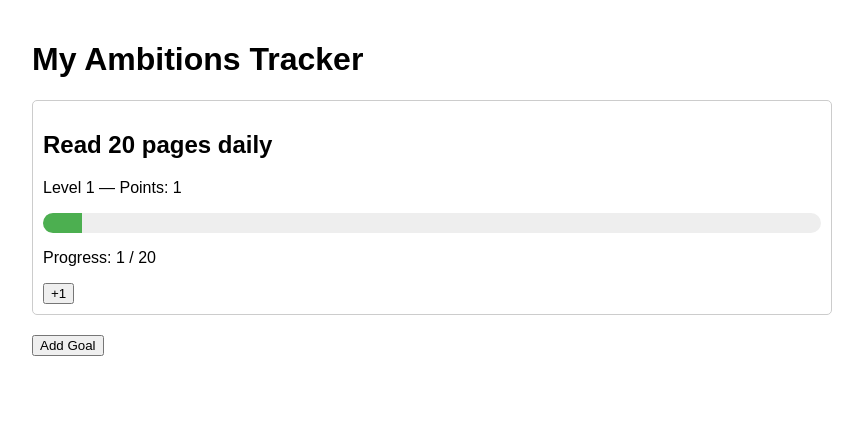
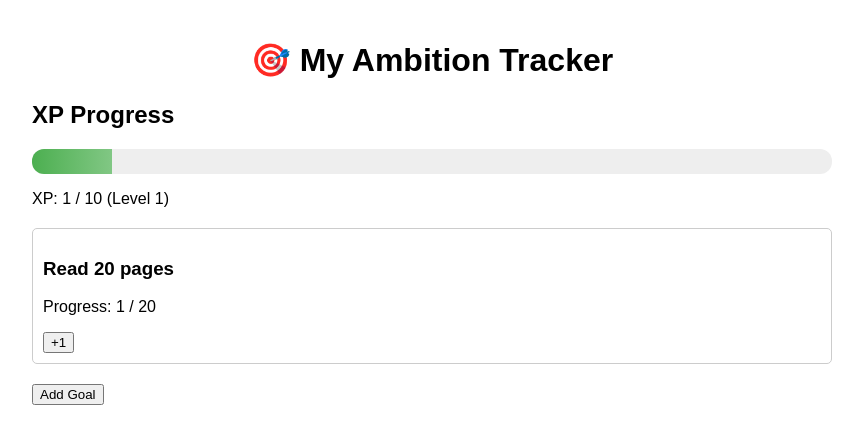
Before and after one commit to chasingtomorrow358/FunTracker, a plain HTML site: page index.html in a window 1280 px wide. Both pictures are taken after a click on the button "+1". Shown: the whole page, without its empty margins (208-1071 px from the left). Drawn offline with Linux system fonts and the light colour scheme.

Commit message:
Update index.html

```diff
--- a/index.html
+++ b/index.html
@@ -1,45 +1,74 @@
 <!DOCTYPE html>
-<html>
+<html lang="en">
 <head>
-  <meta charset="utf-8">
-  <title>My Progress Tracker</title>
+  <meta charset="UTF-8">
+  <title>My Ambition Tracker</title>
   <style>
     body { font-family: sans-serif; padding: 20px; max-width: 800px; margin: auto; }
+    h1 { text-align: center; }
+
+    /* XP Bar */
+    .xp-bar { margin: 20px 0; }
+    .progress-bar { height: 25px; background: #eee; border-radius: 12px; overflow: hidden; }
+    .progress-bar-inner { height: 100%; background: linear-gradient(90deg, #4caf50, #81c784); width: 0%; transition: width 0.5s; }
+
+    /* Goals */
     .goal { margin-bottom: 20px; padding: 10px; border: 1px solid #ccc; border-radius: 5px; }
-    .progress-bar { height: 20px; background: #eee; border-radius: 10px; overflow: hidden; }
-    .progress-bar-inner { height: 100%; background: #4caf50; width: 0%; transition: width 0.5s; }
     .badge { display: inline-block; margin: 5px; padding: 5px 10px; background: gold; border-radius: 5px; }
   </style>
 </head>
 <body>
-  <h1>My Ambitions Tracker</h1>
-  <div id="dashboard">
-    <!-- Goals will go here -->
+  <h1>🎯 My Ambition Tracker</h1>
+
+  <!-- XP Bar -->
+  <div class="xp-bar">
+    <h2>XP Progress</h2>
+    <div class="progress-bar">
+      <div id="xp-bar-inner" class="progress-bar-inner"></div>
+    </div>
+    <p id="xp-info">XP: 0 / 10 (Level 1)</p>
+    <div id="rewards"></div>
   </div>
+
+  <div id="dashboard"></div>
   <button id="add-goal">Add Goal</button>
 
   <script>
-    // Data structure for goals
+    // --- SETTINGS ---
+    const POINTS_PER_ACTION = 1;   // Punkte pro Klick
+    const XP_PER_LEVEL = 10;       // Punkte für ein Level
+
+    // --- STATE ---
+    let totalXP = 0;
+    let currentLevel = 1;
+    let rewards = [];
+
     let goals = [
-      // Example
-      { id: 1, name: "Read 20 pages daily", target: 20, progress: 0, streak: 0, points: 0 }
+      { id: 1, name: "Read 20 pages", target: 20, progress: 0 }
     ];
 
-    // Gamification settings
-    const POINTS_PER_UNIT = 1;  // e.g. 1 point per 'unit' of progress
-    const LEVEL_THRESHOLDS = [0, 50, 150, 300, 500]; // points needed for levels 1,2,3...
+    // --- FUNCTIONS ---
+    function renderXP() {
+      const xpInLevel = totalXP % XP_PER_LEVEL;
+      const percent = (xpInLevel / XP_PER_LEVEL) * 100;
+
+      document.getElementById("xp-bar-inner").style.width = percent + "%";
+      document.getElementById("xp-info").innerText =
+        `XP: ${xpInLevel} / ${XP_PER_LEVEL} (Level ${currentLevel})`;
+
+      // Rewards anzeigen
+      document.getElementById("rewards").innerHTML =
+        rewards.map(r => `<span class="badge">🏆 ${r}</span>`).join(" ");
+    }
 
     function renderGoals() {
-      const dash = document.getElementById('dashboard');
-      dash.innerHTML = '';
+      const dash = document.getElementById("dashboard");
+      dash.innerHTML = "";
       goals.forEach(goal => {
-        const div = document.createElement('div');
-        div.className = 'goal';
-        const level = getLevel(goal.points);
+        const div = document.createElement("div");
+        div.className = "goal";
         div.innerHTML = `
-          <h2>${goal.name}</h2>
-          <p>Level ${level} — Points: ${goal.points}</p>
-          <div class="progress-bar"><div class="progress-bar-inner" style="width:${Math.min(100, (goal.progress/goal.target)*100)}%"></div></div>
+          <h3>${goal.name}</h3>
           <p>Progress: ${goal.progress} / ${goal.target}</p>
           <button onclick="incProgress(${goal.id})">+1</button>
         `;
@@ -47,38 +76,43 @@
       });
     }
 
-    function getLevel(points) {
-      for(let i = LEVEL_THRESHOLDS.length -1; i >=0; i--) {
-        if(points >= LEVEL_THRESHOLDS[i]) return i+1;
-      }
-      return 1;
-    }
-
     function incProgress(goalId) {
       const goal = goals.find(g => g.id === goalId);
       if (!goal) return;
       goal.progress += 1;
-      goal.points += POINTS_PER_UNIT;
-      if (goal.progress >= goal.target) {
-        // maybe reward badge, reset progress or increase target etc.
-        alert(`Goal "${goal.name}" achieved!`);
-        // Example: reset progress, maybe increase target
-      }
+
+      // XP erhöhen
+      totalXP += POINTS_PER_ACTION;
+      checkLevelUp();
+
       renderGoals();
+      renderXP();
     }
 
-    document.getElementById('add-goal').addEventListener('click', () => {
+    function checkLevelUp() {
+      const newLevel = Math.floor(totalXP / XP_PER_LEVEL) + 1;
+      if (newLevel > currentLevel) {
+        currentLevel = newLevel;
+        const reward = `Reward for reaching Level ${currentLevel}!`;
+        rewards.push(reward);
+        alert(reward);
+      }
+    }
+
+    // Goal hinzufügen
+    document.getElementById("add-goal").addEventListener("click", () => {
       const name = prompt("Goal name:");
-      const target = parseInt(prompt("Target (units):"),10);
-      if (name && target>0) {
-        const id = goals.length ? goals[goals.length-1].id + 1 : 1;
-        goals.push({ id, name, target, progress:0, streak:0, points:0 });
+      const target = parseInt(prompt("Target (units):"), 10);
+      if (name && target > 0) {
+        const id = goals.length ? goals[goals.length - 1].id + 1 : 1;
+        goals.push({ id, name, target, progress: 0 });
         renderGoals();
       }
     });
 
     // Initial render
     renderGoals();
+    renderXP();
   </script>
 </body>
 </html>
```
